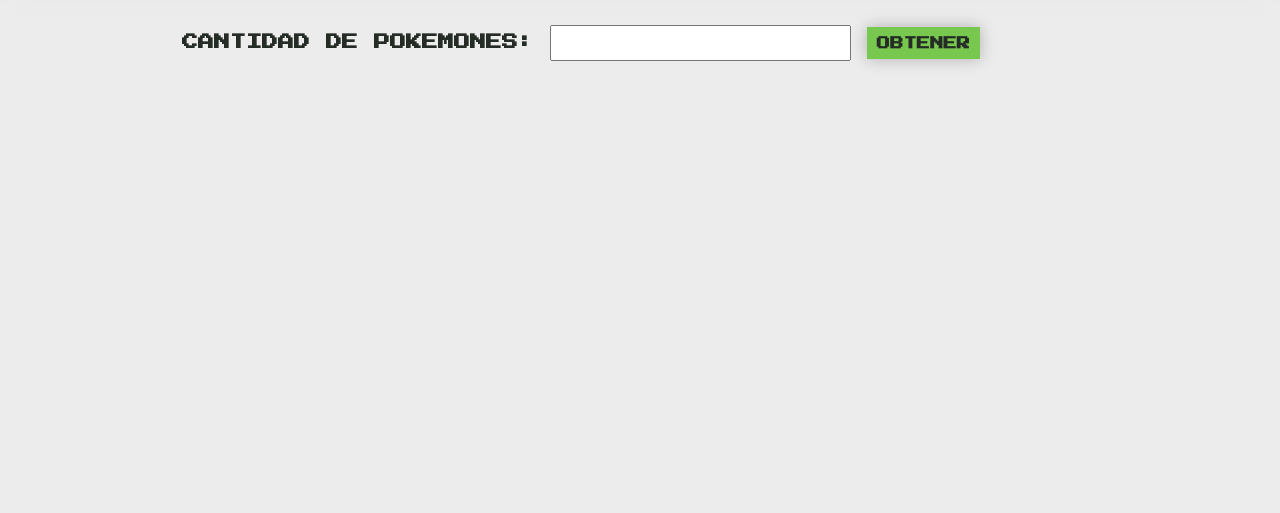
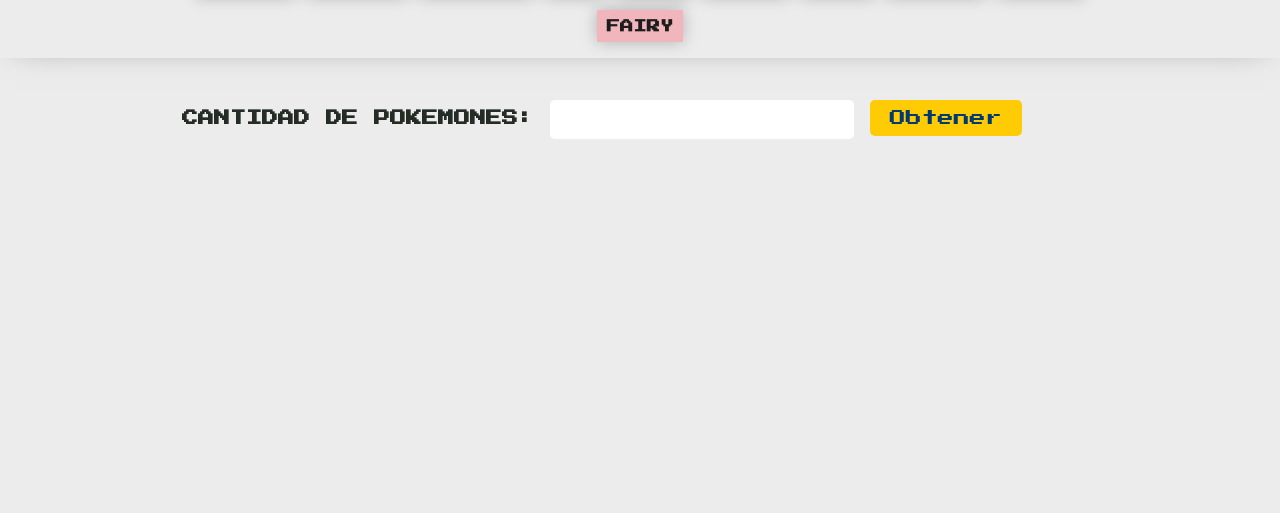
Before and after one commit to Santiago24x/pokeAPI, a plain HTML site: page index.html in a window 1280 px wide. Shown: the part 287-800 px from the top of the page. Drawn offline with Linux system fonts and the light colour scheme; some packages are replaced by stand-ins of ours; no server answers; a script that the page names is missing.

Commit message:
style: :lipstick: Add and update styles in buttons

```diff
--- a/css/style.css
+++ b/css/style.css
@@ -69,7 +69,7 @@
     display: flex;
     justify-content: center;
     align-items: center;
-    height: 100px;
+    width: 280px;
 }
 
 .nav-list {
@@ -92,8 +92,8 @@
 }
 
 .btn-header:hover {
-    transform: scale(1.1);
-    box-shadow: 0 0 2rem rgba(0, 0, 0, .25);
+    background-color: #003A70; /* Azul */
+    color: #FFCB05; /* Amarillo */
 }
 
 main {
@@ -107,22 +107,25 @@
 }
 
 #btn-obtener{
-    background-color: #78C850;
-    padding: .6rem;
-    transition: .2s;
-    text-transform: uppercase;
-    box-shadow: 0 0 1rem rgba(0, 0, 0, .25);
-    font-weight: 600;
+    background-color: #FFCB05; /* Amarillo */
+    color: #003A70; /* Azul */
+    border: none;
+    padding: 10px 20px;
+    font-size: 16px;
     cursor: pointer;
+    border-radius: 5px;
 
 }
 #btn-obtener:hover{
-    transform: scale(1.1);
-    box-shadow: 0 0 2rem rgba(0, 0, 0, .25);
+    background-color: #003A70;
+    color: #FFCB05;
 }
 
 #cantidad{
-    padding: .6rem;
+    padding: .8rem;
+    border: none;
+    border-radius: 5px;
+
 }
 
 #titulo-cantidad{
```
